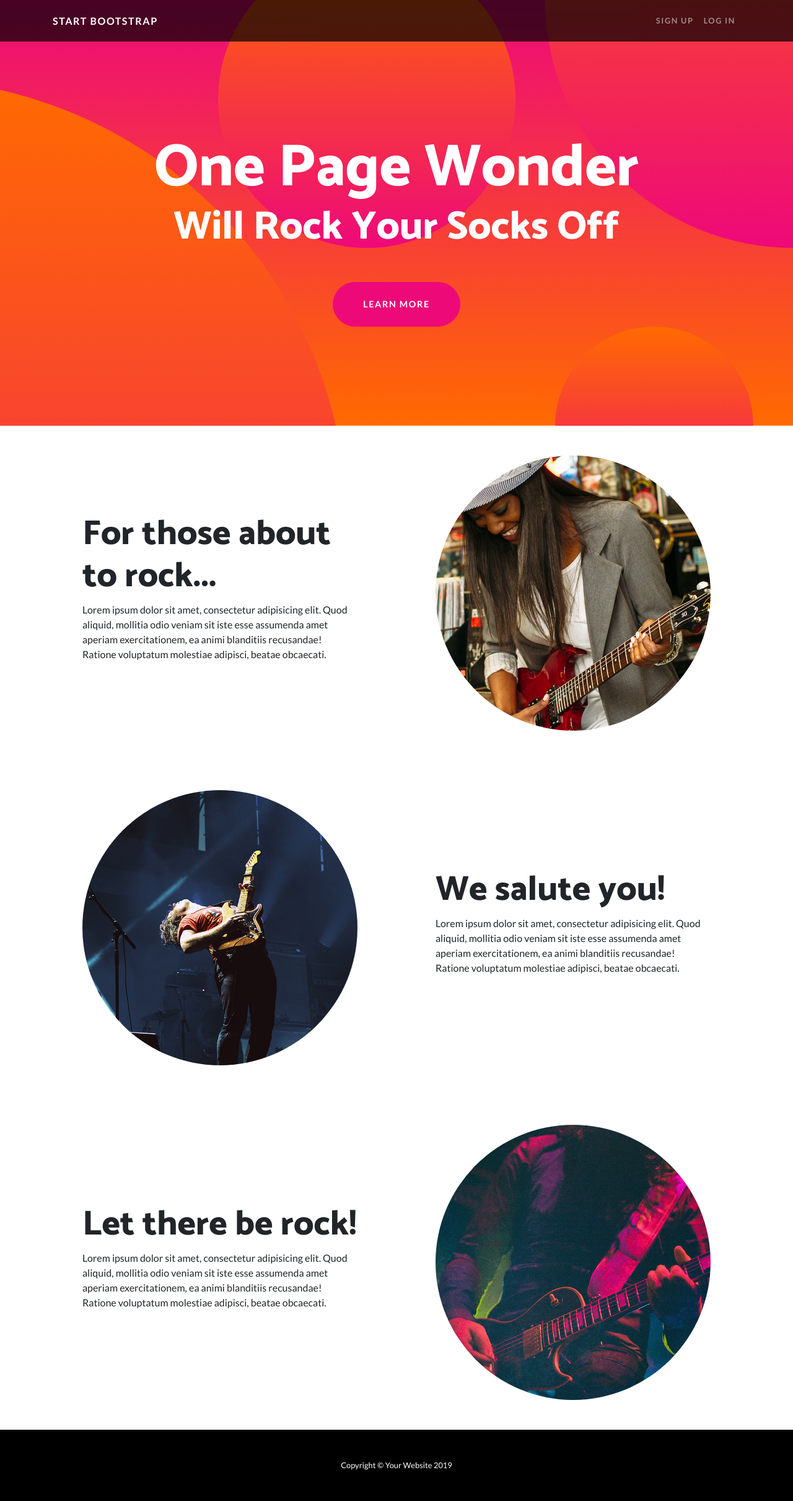
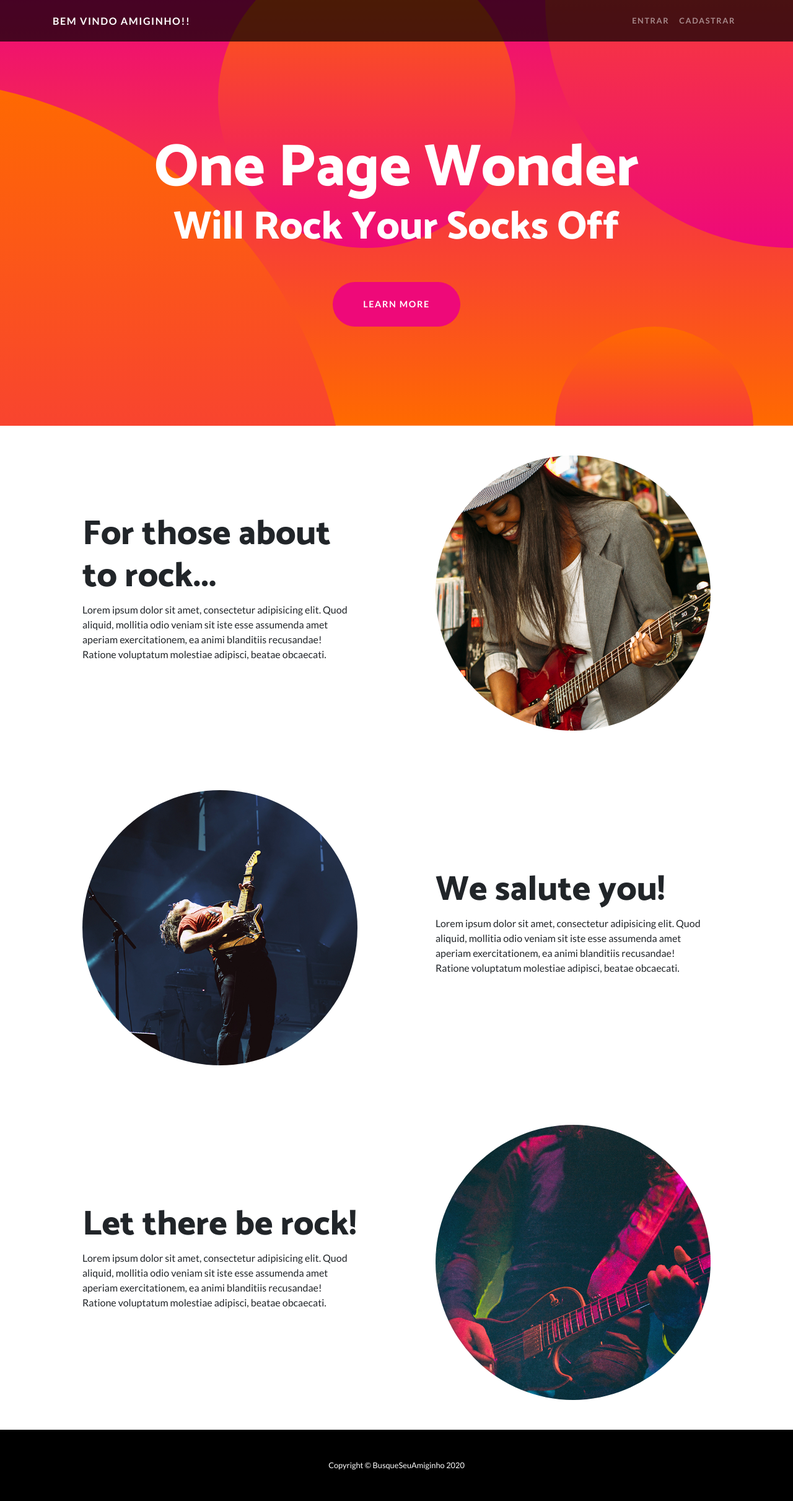
Before and after one commit to talesmm14/Busque-o-seu-amiguinho, a Django app: template templates/pages/index.html in a window 1280 px wide. Shown: the whole page at 62% size. Run offline with Django 3.2, Linux system fonts and the light colour scheme; the template is opened without the code that fills it, so the values that code supplies are empty; some libraries are stand-ins or nearby versions.

Commit message:
Update Template

```diff
--- a/templates/pages/index.html
+++ b/templates/pages/index.html
@@ -28,17 +28,17 @@
   <!-- Navigation -->
   <nav class="navbar navbar-expand-lg navbar-dark navbar-custom fixed-top">
     <div class="container">
-      <a class="navbar-brand" href="#">Start Bootstrap</a>
+      <a class="navbar-brand" href="#">Bem vindo Amiginho!!</a>
       <button class="navbar-toggler" type="button" data-toggle="collapse" data-target="#navbarResponsive" aria-controls="navbarResponsive" aria-expanded="false" aria-label="Toggle navigation">
         <span class="navbar-toggler-icon"></span>
       </button>
       <div class="collapse navbar-collapse" id="navbarResponsive">
         <ul class="navbar-nav ml-auto">
           <li class="nav-item">
-            <a class="nav-link" href="#">Sign Up</a>
+            <a class="nav-link" href="#">Entrar</a>
           </li>
           <li class="nav-item">
-            <a class="nav-link" href="#">Log In</a>
+            <a class="nav-link" href="#">Cadastrar</a>
           </li>
         </ul>
       </div>
@@ -116,7 +116,7 @@
   <!-- Footer -->
   <footer class="py-5 bg-black">
     <div class="container">
-      <p class="m-0 text-center text-white small">Copyright &copy; Your Website 2019</p>
+      <p class="m-0 text-center text-white small">Copyright &copy; BusqueSeuAmiginho 2020</p>
     </div>
     <!-- /.container -->
   </footer>
```
